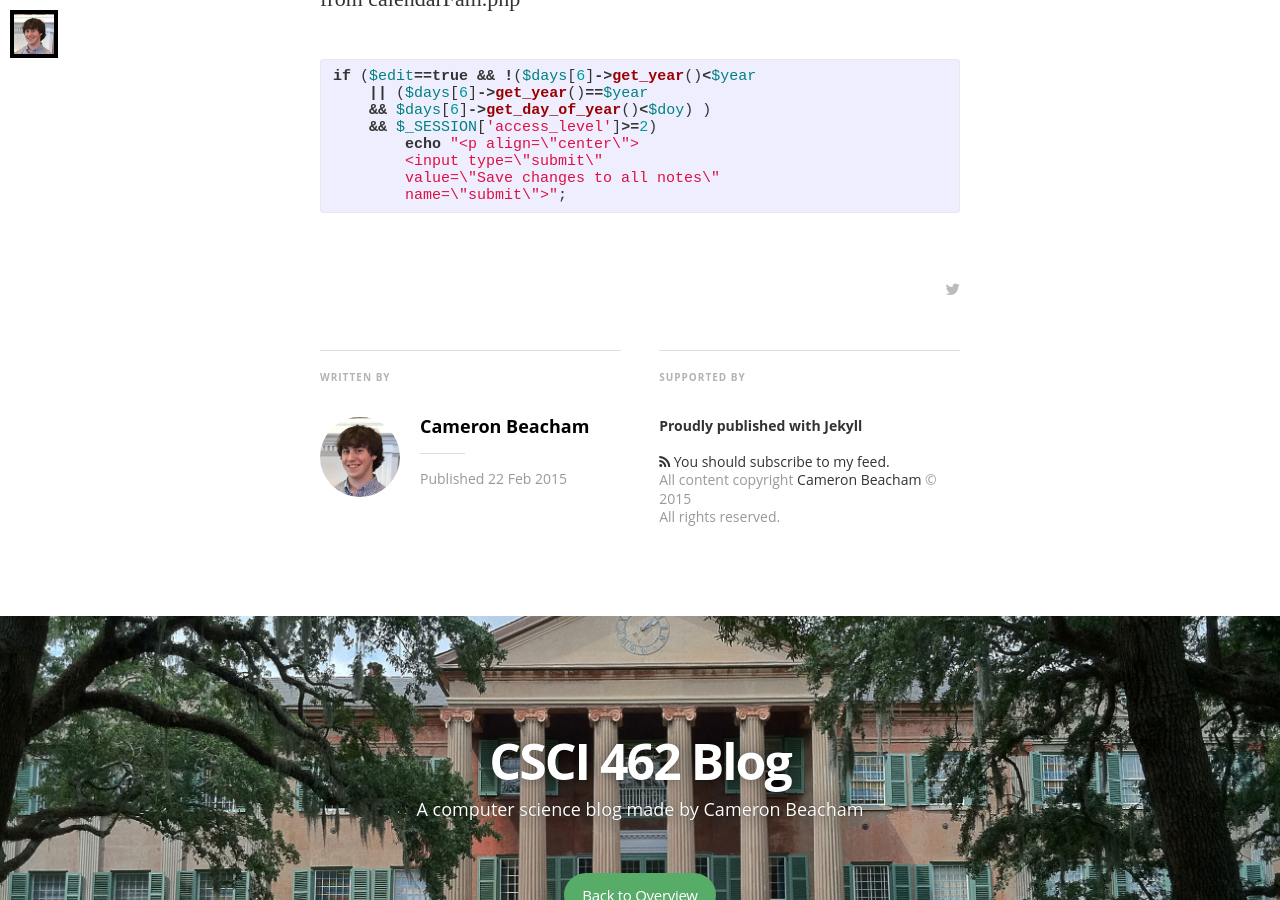
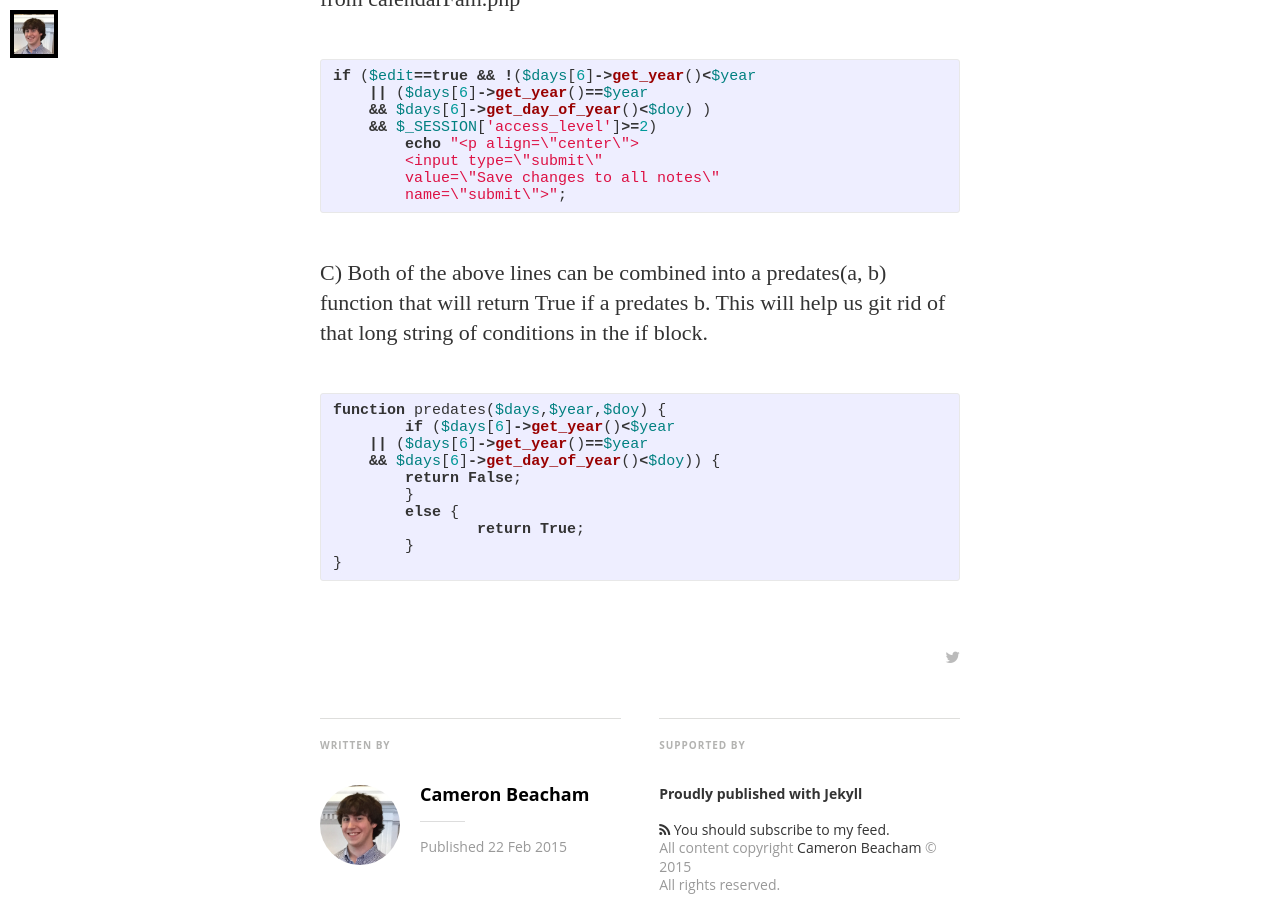
Before and after one commit to beachamc/beachamc.github.io, a Jekyll site: the page built from _posts/2015-02-24-Refactoring-Mindset.markdown, in a window 1280 px wide and 900 px high, scrolled down 1380 px. Built offline with Jekyll 4.4.1, drawn with Linux system fonts in a browser that asks for light colours; nearby versions of some CDN libraries; some web fonts are replaced; Markdown is read by kramdown in place of the engine named in the settings.

Commit message:
adding blogs

```diff
--- a/_posts/2015-02-24-Refactoring-Mindset.markdown
+++ b/_posts/2015-02-24-Refactoring-Mindset.markdown
@@ -40,3 +40,20 @@ if ($edit==true && !($days[6]->get_year()<$year
         name=\"submit\">";
 
 {% endhighlight %}
+
+C) Both of the above lines can be combined into a predates(a, b) function that will return True if a predates b. This will help us git rid of that long string of conditions in the if block.
+
+{% highlight php startinline=true %}
+
+function predates($days,$year,$doy) {
+	if ($days[6]->get_year()<$year
+    || ($days[6]->get_year()==$year
+    && $days[6]->get_day_of_year()<$doy)) {
+    	return False;
+	}
+	else {
+		return True;
+	}
+}
+
+{% endhighlight %}
```
